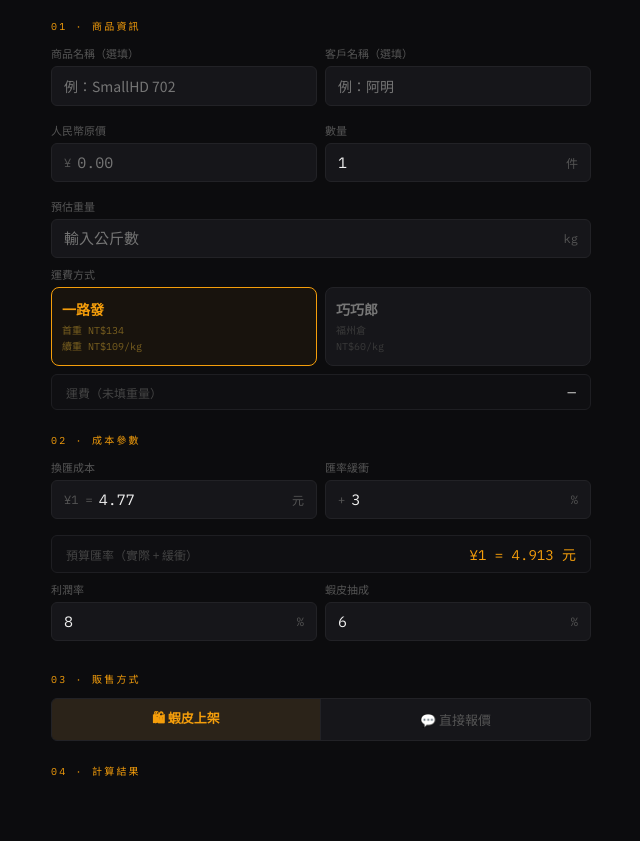
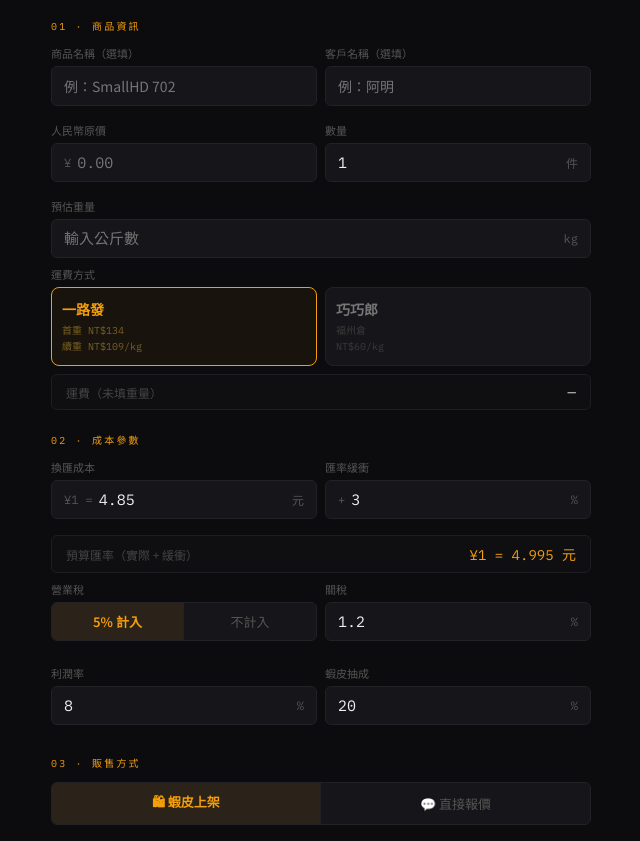
Before and after one commit to ericwu0318/gear-pricer, a plain HTML site: page index.html in a window 1280 px wide. Shown: the part 96-937 px from the top of the page, without its empty margins (319-959 px from the left). Drawn offline with Linux system fonts and the light colour scheme.

Commit message:
Add files via upload

```diff
--- a/index.html
+++ b/index.html
@@ -101,7 +101,6 @@
 
 .log-empty{text-align:center;color:#252525;padding:28px 0;font-family:'IBM Plex Mono',monospace;font-size:12px;background:#111114;border:1px solid #1a1a1e;border-radius:8px}
 
-
 .log-table{width:100%;border-collapse:collapse}
 .log-table th{font-family:'IBM Plex Mono',monospace;font-size:9px;color:#3a3a3a;letter-spacing:.1em;padding:0 8px 8px;text-align:left;font-weight:400;border-bottom:1px solid #1a1a1e}
 .log-table td{padding:10px 8px;font-size:12px;border-bottom:1px solid #141416;vertical-align:middle}
@@ -183,7 +182,7 @@
   <div class="g2">
     <div class="field">
       <div class="field-lbl">換匯成本</div>
-      <div class="inp-wrap"><span class="pfx">¥1 =</span><input type="number" id="rate" value="4.77" step="0.01" oninput="calc()"><span class="pfx">元</span></div>
+      <div class="inp-wrap"><span class="pfx">¥1 =</span><input type="number" id="rate" value="4.85" step="0.01" oninput="calc()"><span class="pfx">元</span></div>
     </div>
     <div class="field">
       <div class="field-lbl">匯率緩衝</div>
@@ -196,12 +195,25 @@
   </div>
   <div class="g2">
     <div class="field">
+      <div class="field-lbl">營業稅</div>
+      <div class="ch-toggle">
+        <button class="ch-btn on" id="vatOn" onclick="setVat(true)">5% 計入</button>
+        <button class="ch-btn" id="vatOff" onclick="setVat(false)">不計入</button>
+      </div>
+    </div>
+    <div class="field">
+      <div class="field-lbl">關稅</div>
+      <div class="inp-wrap"><input type="number" id="customs" value="1.2" step="0.1" min="0" oninput="calc()"><span class="pfx">%</span></div>
+    </div>
+  </div>
+  <div class="g2">
+    <div class="field">
       <div class="field-lbl">利潤率</div>
       <div class="inp-wrap"><input type="number" id="profrate" value="8" step="1" oninput="calc()"><span class="pfx">%</span></div>
     </div>
     <div class="field" id="shopeeField">
       <div class="field-lbl">蝦皮抽成</div>
-      <div class="inp-wrap"><input type="number" id="shopee" value="6" step="0.5" oninput="calc()"><span class="pfx">%</span></div>
+      <div class="inp-wrap"><input type="number" id="shopee" value="20" step="0.5" oninput="calc()"><span class="pfx">%</span></div>
     </div>
   </div>
 </div>
@@ -237,7 +249,8 @@
 <div class="footer-note">
   一路發：首重 NT$134 / 續重 NT$109，不足1kg以1kg計算<br>
   巧巧郎：福州倉海快 NT$60/kg<br>
-  稅金 8%：進口關稅 ~1.2% + 進口營業稅 ~5% + 緩衝 ~1.8%<br>
+  營業稅 5%：可開關，計入進口時海關代徵的營業稅<br>
+  關稅：可自行調整，依商品 HS Code 稅率不同<br>
   蝦皮售價 = 底價 ÷ (1 − 抽成%)，確保抽成後仍能回收底價
 </div>
 </div>
@@ -245,7 +258,15 @@
 <script>
 let svc = 'yld';
 let ch  = 'shopee';
+let vatOn = true;
 let log = JSON.parse(localStorage.getItem('quoteLog') || '[]');
+
+function setVat(on){
+  vatOn = on;
+  document.getElementById('vatOn').classList.toggle('on', on);
+  document.getElementById('vatOff').classList.toggle('on', !on);
+  calc();
+}
 
 function gn(id){ return parseFloat(document.getElementById(id).value)||0; }
 function gs(id){ return document.getElementById(id).value.trim(); }
@@ -299,7 +320,7 @@
 let lastResult = null;
 
 function calc(){
-  const rate=gn('rate')||4.77, buf=gn('buf'), br=rate*(1+buf/100);
+  const rate=gn('rate')||4.85, buf=gn('buf'), br=rate*(1+buf/100);
   document.getElementById('budDisp').textContent='¥1 = '+br.toFixed(3)+' 元';
   updateShipInfo();
 
@@ -311,7 +332,13 @@
 
   const rmbTotal=rmb*qty, twd=rmbTotal*br;
   const shipping=wt>0?(svc==='yld'?shipYLD(wt):shipQQR(wt)):0;
-  const cost=twd+shipping, tax=cost*0.08, profit=cost*pr;
+  const cost=twd+shipping;
+  const vatRate = vatOn ? 0.05 : 0;
+  const customsRate = (gn('customs')||0)/100;
+  const vat = cost*vatRate;
+  const customs = cost*customsRate;
+  const tax = vat + customs;
+  const profit = cost*pr;
   const base=Math.ceil(cost+tax+profit);
   const shopeeP=ch==='shopee'?Math.ceil(base/(1-sf/100)):null;
   const shopeeFee=shopeeP?shopeeP*sf/100:0;
@@ -351,7 +378,8 @@
         :`<div class="rrow sub"><span class="ll">運費（未填重量）</span><span class="vv" style="color:#444">—</span></div>`}
       <hr class="div2">
       <div class="rrow"><span class="ll">總成本</span><span class="vv">NT$ ${fmt(cost)}</span></div>
-      <div class="rrow sub"><span class="ll">稅金 8%</span><span class="vv">+ NT$ ${fmt(tax)}</span></div>
+      ${vat>0?`<div class="rrow sub"><span class="ll">營業稅 5%</span><span class="vv">+ NT$ ${fmt(vat)}</span></div>`:''}
+      ${customs>0?`<div class="rrow sub"><span class="ll">關稅 ${(gn('customs')||0)}%</span><span class="vv">+ NT$ ${fmt(customs)}</span></div>`:''}
       <div class="rrow sub"><span class="ll">利潤目標（${gn('profrate')||8}%）</span><span class="vv">+ NT$ ${fmt(profit)}</span></div>
       <hr class="div2">
       <div class="rrow ${priceClass}"><span class="ll">${priceLabel}</span><span class="vv">NT$ ${fmt(base)}</span></div>
```
